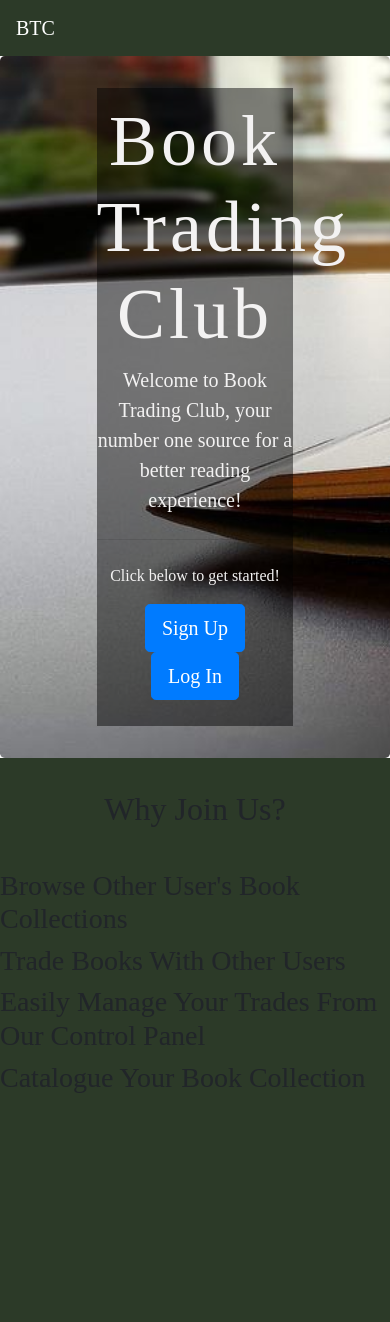
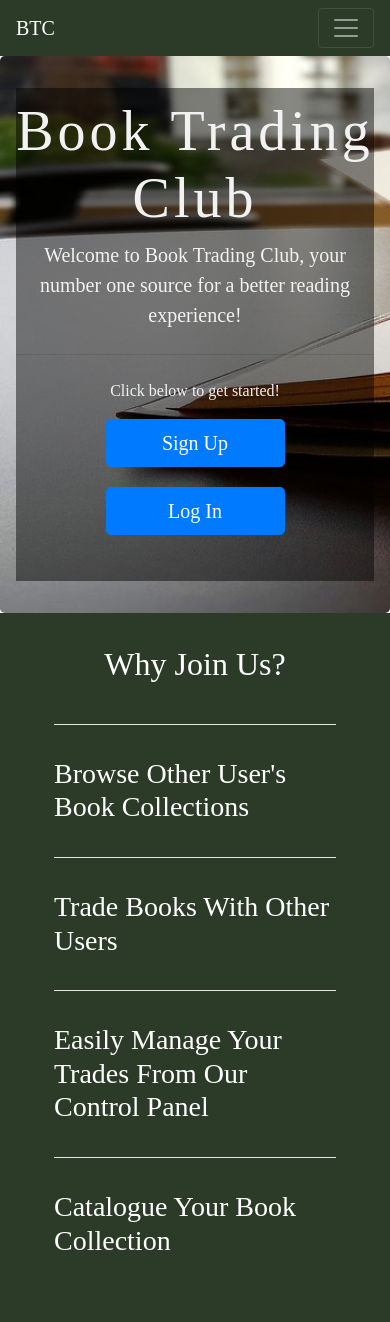
Before and after one commit to Kurtainz/book-trading-club, a PHP site: page / in a window 390 px wide. Before the commit the page ends 1093 px from the top, so only its background shows below. Run offline with PHP 8.4, Linux system fonts and the light colour scheme; some libraries are stand-ins or nearby versions; some web fonts are replaced.

Commit message:
Minor fixes. Site is now responsive

```diff
--- a/footer.php
+++ b/footer.php
@@ -1,2 +1,5 @@
+	<script src="https://code.jquery.com/jquery-3.2.1.slim.min.js" integrity="sha384-KJ3o2DKtIkvYIK3UENzmM7KCkRr/rE9/Qpg6aAZGJwFDMVNA/GpGFF93hXpG5KkN" crossorigin="anonymous"></script>
+	<script src="https://cdnjs.cloudflare.com/ajax/libs/popper.js/1.12.3/umd/popper.min.js" integrity="sha384-vFJXuSJphROIrBnz7yo7oB41mKfc8JzQZiCq4NCceLEaO4IHwicKwpJf9c9IpFgh" crossorigin="anonymous"></script>
+	<script src="https://maxcdn.bootstrapcdn.com/bootstrap/4.0.0-beta.2/js/bootstrap.min.js" integrity="sha384-alpBpkh1PFOepccYVYDB4do5UnbKysX5WZXm3XxPqe5iKTfUKjNkCk9SaVuEZflJ" crossorigin="anonymous"></script>
 </body>
 </html>
--- a/header.php
+++ b/header.php
@@ -1,16 +1,21 @@
 <?php
 	require "session_expire.php";
 	$signedIn = false;
+	$header_link = "index.php";
 	if (isset($_SESSION['username'])) {
 		$signedIn = true;
+		$header_link = "all-books.php";
 		$escaped_username = htmlspecialchars($_SESSION['username']);
 	}
 ?>
 <!DOCTYPE html>
-<html>
+<html lang="en-gb">
 <head>
 	<meta charset="utf-8">
+	<meta name="viewport" content="width=device-width, initial-scale=1">
+	<meta name="description" content="Manage your book collection and trade with other users">
 	<title><?= $title ?></title>
+	<link rel="icon" href="images/favicon.png" type="image/png" sizes="16x16">
 	<script src="https://use.fontawesome.com/12b34b3018.js"></script>
 	<link href="https://fonts.googleapis.com/css?family=Spectral+SC" rel="stylesheet">
 	<link rel="stylesheet" href="https://maxcdn.bootstrapcdn.com/bootstrap/4.0.0-beta.2/css/bootstrap.min.css" integrity="sha384-PsH8R72JQ3SOdhVi3uxftmaW6Vc51MKb0q5P2rRUpPvrszuE4W1povHYgTpBfshb" crossorigin="anonymous">
@@ -18,8 +23,8 @@
 </head>
 <body>
 
-	<nav class="navbar navbar-expand-lg">
-		<a class="navbar-brand" href="index.php">BTC</a>
+	<nav class="navbar navbar-expand-lg navbar-dark">
+		<a class="navbar-brand" href="<?= $header_link ?>">BTC</a>
 		<button class="navbar-toggler" type="button" data-toggle="collapse" data-target="#navbarSupportedContent" aria-controls="navbarSupportedContent" aria-expanded="false" aria-label="Toggle navigation">
 			<span class="navbar-toggler-icon"></span>
 		</button>
--- a/index.php
+++ b/index.php
@@ -15,10 +15,10 @@
 			<p class='lead'>
 				<div class="row">
 					<div class="col-md-6">
-							<a class='btn btn-primary btn-lg' href='signup.php' role='button'>Sign Up</a>
+							<a class='btn btn-primary btn-lg index-button' href='signup.php' role='button'>Sign Up</a>
 					</div>
 					<div class="col-md-6">
-							<a class='btn btn-primary btn-lg' href='login.php' role='button'>Log In</a>
+							<a class='btn btn-primary btn-lg index-button' href='login.php' role='button'>Log In</a>
 					</div>
 				</div>
 			</p>
@@ -26,26 +26,29 @@
 	</div>
 
 	<div class="container-fluid index-container">
-		<div class="row">
+		<div class="row index-articles">
 			<div class="col-md-12">
 				<h2 class="index-minor-header">Why Join Us?</h2>
 			</div>
+			<hr class="index-hr">
 			<div class="col-md-3 index-article">
 				<h3>Browse Other User's Book Collections</h3>
 			</div>
+			<hr class="index-hr">
 			<div class="col-md-3 index-article">
 				<h3>Trade Books With Other Users</h3>
 			</div>
+			<hr class="index-hr">
 			<div class="col-md-3 index-article">
 				<h3>Easily Manage Your Trades From Our Control Panel</h3>
 			</div>
+			<hr class="index-hr">
 			<div class="col-md-3 index-article">
 				<h3>Catalogue Your Book Collection</h3>
 			</div>
 		</div>
 	</div>
 
-
 <?php
 	require 'footer.php';
 ?>
--- a/styles/styles.css
+++ b/styles/styles.css
@@ -25,22 +29,29 @@ a:hover {
 
 .jumbo-div {
 	padding: 10px 0;
-	width: 55%;
     margin: 0 auto;
     background-color: #00000078;
     color: #f3f2f2;
 }
 
 .jumbo-head {
+	font-size: 3.5rem;
 	letter-spacing: 4px;
 }
 
 .index-container {
 	background-color: #2c3a28;
+	color: #fff;
 	padding: 2rem 0;
 }
 
+.index-button {
+	margin-bottom: 20px;
+	width: 50%;
+}
+
 #signupForm {
+	margin-top: 20px;
 	width: 70%;
     margin: 0 auto;
 }
@@ -50,12 +61,24 @@ a:hover {
 	margin-bottom: 40px;
 }
 
+.index-articles {
+	width: 80%;
+	margin: 0 auto;
+}
+
 .index-article {
-	border-right: 1px solid #fff;
+	margin-bottom: 25px;
 }
 
 .index-article:last-of-type {
 	border: 0;
+}
+
+.index-hr {
+	width: calc(100% - 30px);
+    background-color: #fff;
+    margin-top: 0;
+    margin-bottom: 2rem;
 }
 
 #login-form {
```
Also changed, not shown: other parts of styles/styles.css (+43 -3 lines), delete-book.js (+0 -17 lines), display-books.php (+2 -36 lines), scripts/handle-button-click.js (+1 -41 lines), scripts/search.js (+9 -5 lines), images/favicon.png (added).
